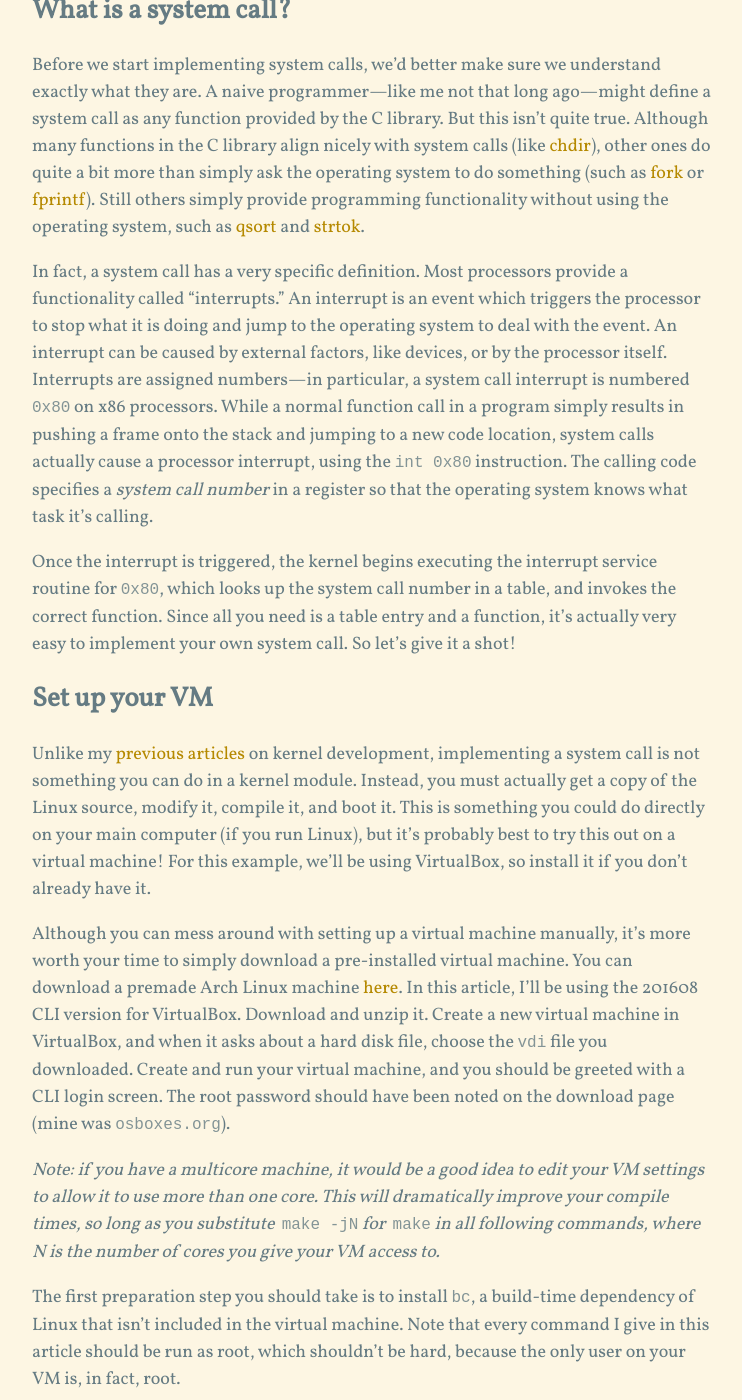
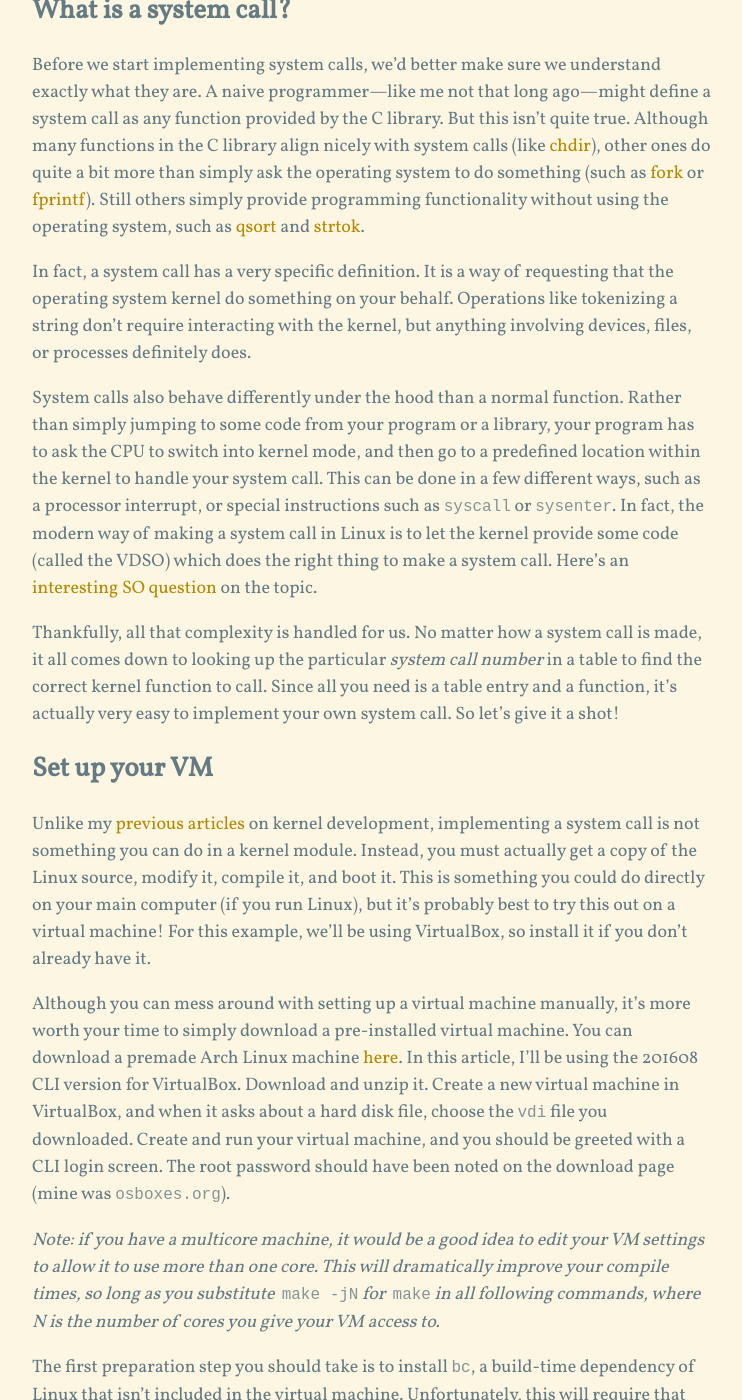
Before and after one commit to brenns10/brennan.io, a Jekyll site: the page built from _posts/2016-11-14-kernel-dev-ep3.md, in a window 1280 px wide and 1400 px high, scrolled down 384 px. Shown: the whole window, without its empty margins (268-1010 px from the left). Built offline with Jekyll 4.4.1, drawn with Linux system fonts in a browser that asks for light colours; nearby versions of some CDN libraries; comment, search, counter and statistics services are not loaded; some of the changed text lies outside the part shown.

Commit message:
Updates and corrections yo.

````diff
--- a/_posts/2016-11-14-kernel-dev-ep3.md
+++ b/_posts/2016-11-14-kernel-dev-ep3.md
@@ -21,22 +21,26 @@ operating system to do something (such as [fork][] or [fprintf][]). Still others
 simply provide programming functionality without using the operating system,
 such as [qsort][] and [strtok][].
 
-In fact, a system call has a very specific definition. Most processors provide a
-functionality called "interrupts." An interrupt is an event which triggers the
-processor to stop what it is doing and jump to the operating system to deal with
-the event. An interrupt can be caused by external factors, like devices, or by
-the processor itself. Interrupts are assigned numbers---in particular, a system
-call interrupt is numbered `0x80` on x86 processors. While a normal function
-call in a program simply results in pushing a frame onto the stack and jumping
-to a new code location, system calls actually cause a processor interrupt, using
-the `int 0x80` instruction. The calling code specifies a *system call number* in
-a register so that the operating system knows what task it's calling.
+In fact, a system call has a very specific definition. It is a way of requesting
+that the operating system kernel do something on your behalf. Operations like
+tokenizing a string don't require interacting with the kernel, but anything
+involving devices, files, or processes definitely does.
 
-Once the interrupt is triggered, the kernel begins executing the interrupt
-service routine for `0x80`, which looks up the system call number in a table,
-and invokes the correct function. Since all you need is a table entry and a
-function, it's actually very easy to implement your own system call. So let's
-give it a shot!
+System calls also behave differently under the hood than a normal function.
+Rather than simply jumping to some code from your program or a library, your
+program has to ask the CPU to switch into kernel mode, and then go to a
+predefined location within the kernel to handle your system call. This can be
+done in a few different ways, such as a processor interrupt, or special
+instructions such as `syscall` or `sysenter`. In fact, the modern way of making
+a system call in Linux is to let the kernel provide some code (called the VDSO)
+which does the right thing to make a system call. Here's
+an [interesting SO question][so] on the topic.
+
+Thankfully, all that complexity is handled for us. No matter how a system call
+is made, it all comes down to looking up the particular *system call number* in
+a table to find the correct kernel function to call. Since all you need is a
+table entry and a function, it's actually very easy to implement your own system
+call. So let's give it a shot!
 
 ## Set up your VM
 
@@ -63,20 +67,20 @@ your compile times, so long as you substitute* &nbsp;`make -jN` *for*
 your VM access to.*
 
 The first preparation step you should take is to install `bc`, a build-time
-dependency of Linux that isn't included in the virtual machine. Note that every
+dependency of Linux that isn't included in the virtual machine. Unfortunately,
+this will require that you update the virtual machine first. Note that every
 command I give in this article should be run as root, which shouldn't be hard,
 because the only user on your VM is, in fact, root.
 
 ```bash
+$ pacman -Syu
 $ pacman -S bc
+$ reboot
 ```
 
-You can also update the entire system, if you're feeling particularly
-adventurous!
-
-```bash
-$ pacman -Syu
-```
+You have to reboot because the kernel will almost certainly be updated, and we
+want to make sure we're running the kernel we have installed before continuing
+with the rest of this process.
 
 ## Acquire Source Code
 
@@ -85,27 +89,20 @@ the kernel source code. Although most developers reflexively reach for Git when
 they need to get code, this is probably not the time for that! The Linux Git
 repository is *very* large, and so cloning it will almost certainly not be
 worthwhile. Instead, you should download the source tarball associated with your
-kernel version. You can check your version with `uname -r`, and then pick a
-download at [kernel.org][] that is as close to your kernel
-version as possible. For instance, the applicable download for the 201608 Arch
-Image would be:
-
-```
-https://www.kernel.org/pub/linux/kernel/v4.x/linux-4.7.1.tar.xz
-```
-
-Within your virtual machine, download the source using `curl`, e.g.:
+kernel version. You can check your version with `uname -r`, and then **pick a
+download at [kernel.org][] that is as close to your kernel version as
+possible**. Within your virtual machine, download the source using `curl`, e.g.:
 
 ```bash
 # -O -J will set the output filename based on the URL
-$ curl -O -J https://www.kernel.org/pub/linux/kernel/v4.x/linux-4.7.1.tar.xz
+$ curl -O -J https://www.kernel.org/pub/linux/kernel/v4.x/linux-VERSION.tar.xz
 ```
 
 And then you can decompress your tarball, e.g.:
 
 ```bash
-$ tar xvf linux-4.7.1.tar.xz
-$ cd linux-4.7.1
+$ tar xvf linux-VERSION.tar.xz
+$ cd linux-VERSION
 ```
 
 ## Configure Your Kernel
@@ -201,14 +198,19 @@ and name for the parameters. Since our system call has one argument, we use
 `SYSCALL_DEFINE1`, and our only parameter is a `char *` which we name `msg`.
 
 An interesting issue that we encounter immediately is that we cannot directly
-use the `msg` pointer provided to us. The reason is not that obvious! The `msg`
-pointer was given to us by an application, and it is a "virtual memory" address
-unique to that process. The kernel uses a different memory mapping, and so `msg`
-does not point to the same thing in the kernel as it does for that process. To
-get around this, we copy the string (to a maximum of 256 bytes) into a temporary
-buffer using a special function for this task, and use that to print to the log.
-Note how we nul-terminate the string (to ensure that no buffer overruns occur in
-printk).
+use the `msg` pointer provided to us. There are several reasons why this is the
+case, but none are very obvious!
+
+- The process could try to trick us into printing out data from kernel memory by
+  giving us a pointer that maps to kernel space. This should not be allowed.
+- The process could try to read another process's memory by giving a pointer
+  that maps into another process's address space.
+- We also need to respect the read/write/execute permissions of memory.
+
+To handle these issues, we use a handy `strncpy_from_user()` [function][strncpy]
+which behaves like normal `strncpy`, but checks the user-space memory address
+first. If the string was too long or if there was a problem copying, we return
+`EFAULT` (although returning `EINVAL` for a too-long string might be better).
 
 Finally, we use `printk` with the `KERN_INFO` log level. This is actually a
 macro that resolves to a string literal. The compiler concatenates that with the
@@ -384,12 +386,22 @@ I really hope that some people follow this tutorial all the way through and get
 their own custom kernels and system calls up and running. Please drop me a line
 in the comments if you do!
 
+Please keep in mind that I'm not a kernel expert, and nothing I say here is
+guaranteed to be the best way to do something. For instance, you can save a lot
+of time if you're doing serious development by using qemu instead of VirtualBox.
+
+Finally, if you liked this article, you may want to check out my previous two
+kernel development episodes: [Episode 1][km1], [Episode 2][km2]. They're all
+about how to make the kernel fail in interesting ways.
+
 [shell]: {% post_url 2015-01-16-write-a-shell-in-c %}
 [km1]: {% post_url 2016-10-13-kernel-dev-ep1 %}
 [km2]: {% post_url 2016-11-03-kernel-dev-ep2 %}
 [lsh]: https://github.com/brenns10/lsh
 [osbox]: http://www.osboxes.org/arch-linux/
-[kernel.org]: https://www.kernel.org/pub/linux/kernel/v4.x/
+[kernel.org]: https://cdn.kernel.org/pub/linux/kernel/v4.x/
+[strncpy]: https://www.fsl.cs.sunysb.edu/kernel-api/re252.html
+[so]: http://stackoverflow.com/questions/12806584/what-is-better-int-0x80-or-syscall
 
 [read]: https://linux.die.net/man/3/read
 [fork]: https://linux.die.net/man/3/fork
````
Also changed, not shown: other parts of _posts/2016-11-14-kernel-dev-ep3.md (+2 -2 lines), _posts/2016-10-13-kernel-dev-ep1.md (+2 -1 lines), _posts/2016-11-03-kernel-dev-ep2.md (+3 -2 lines).
